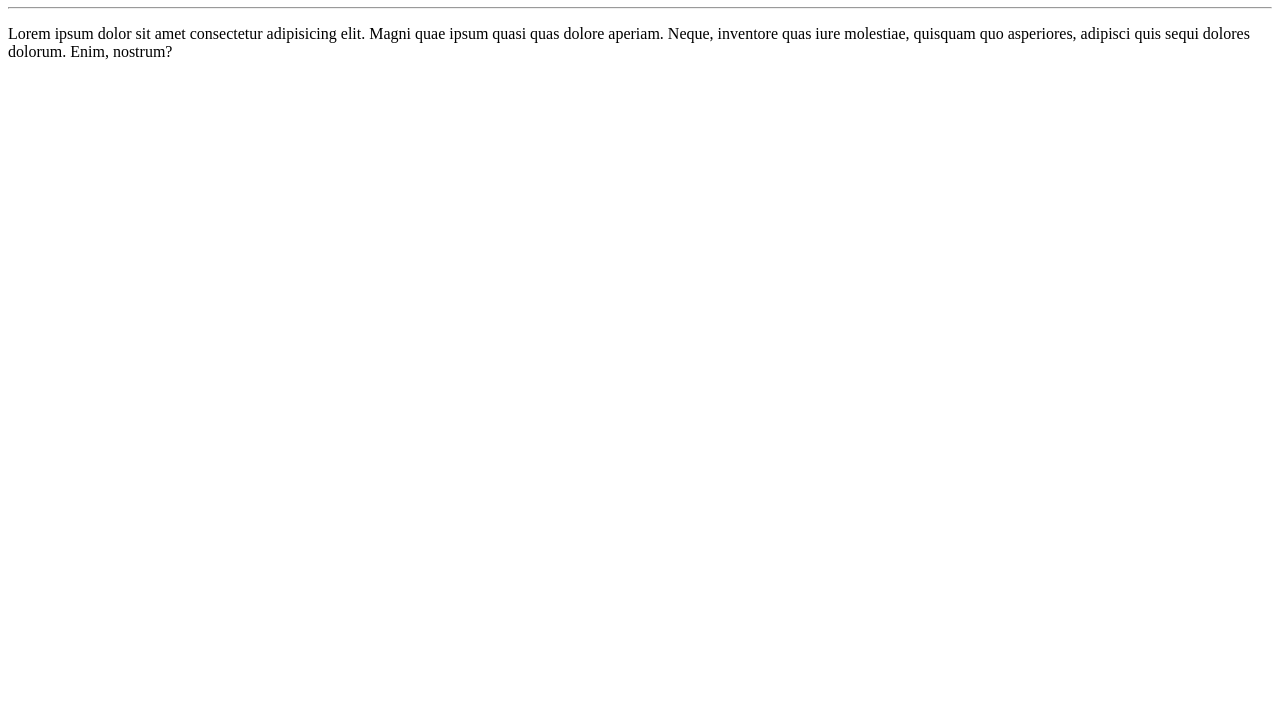
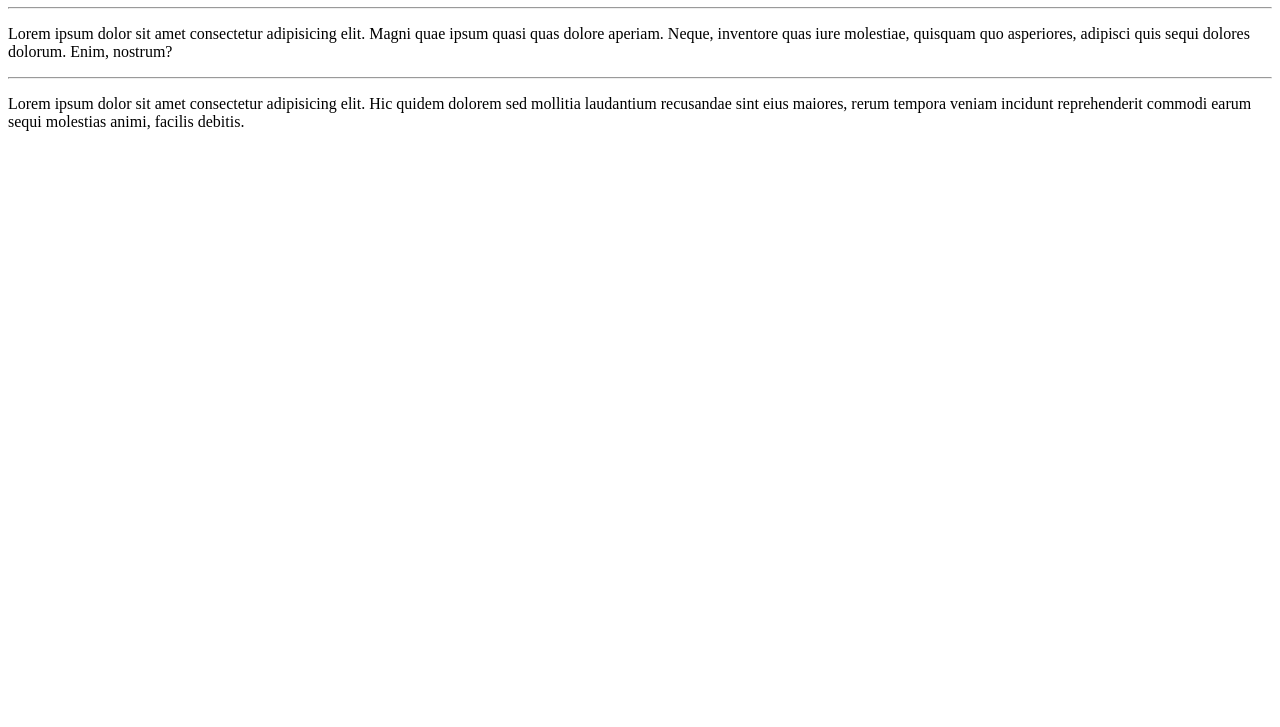
Before and after one commit to lBotareli/Primeiros-Passos, a plain HTML site: page Site-exemplo/index.html in a window 1280 px wide. Shown: the part 73-800 px from the top of the page. Drawn offline with Linux system fonts and the light colour scheme.

Commit message:
Testando atalhos do GitHub Desktop

```diff
--- a/Site-exemplo/index.html
+++ b/Site-exemplo/index.html
@@ -9,5 +9,7 @@
     <h1>Primeiros Passos</h1>
     <hr>
     <p>Lorem ipsum dolor sit amet consectetur adipisicing elit. Magni quae ipsum quasi quas dolore aperiam. Neque, inventore quas iure molestiae, quisquam quo asperiores, adipisci quis sequi dolores dolorum. Enim, nostrum?</p>
+    <hr>
+    <p>Lorem ipsum dolor sit amet consectetur adipisicing elit. Hic quidem dolorem sed mollitia laudantium recusandae sint eius maiores, rerum tempora veniam incidunt reprehenderit commodi earum sequi molestias animi, facilis debitis.</p>
 </body>
 </html>
```
